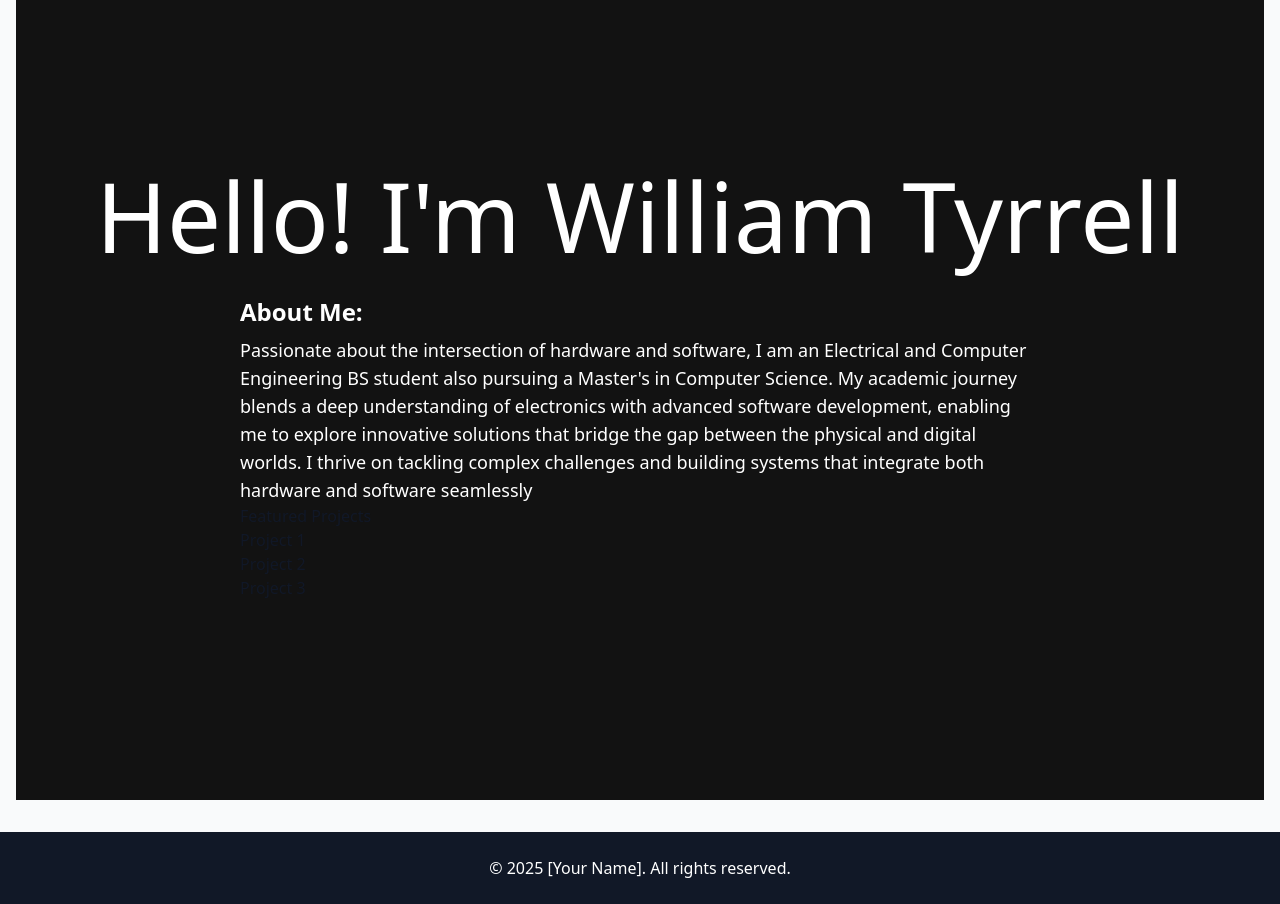
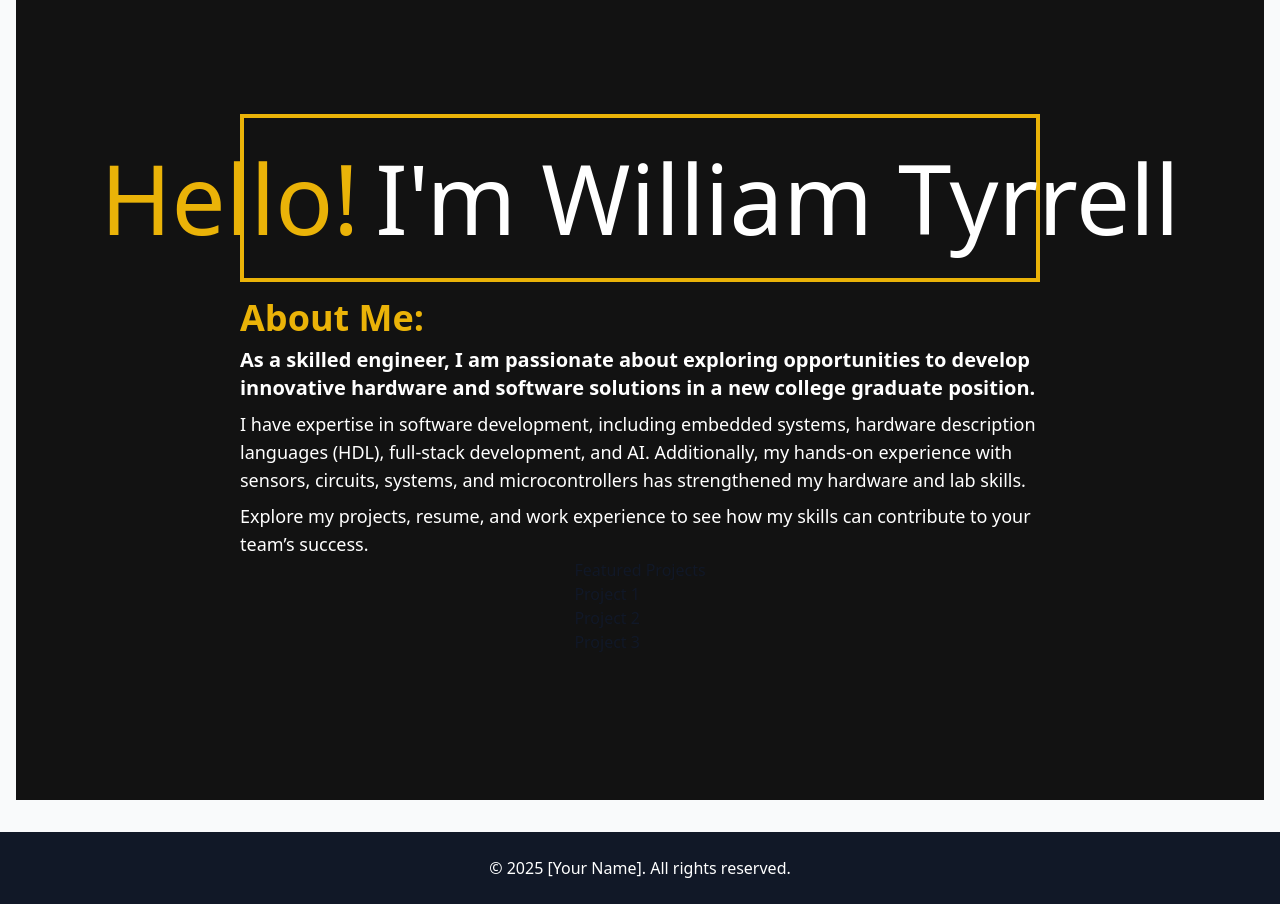
Before and after one commit to wftyrrell/personal-website, a Next.js app: page / in a window 1280 px wide. Built offline with nearby package versions, Linux system fonts and the light colour scheme.

Commit message:
edited home page

```diff
--- a/src/components/home.tsx
+++ b/src/components/home.tsx
@@ -6,15 +6,26 @@ import Link from 'next/link';
 
 const Home = () => {
   return (
-    <div className="home-container w-full mb-8">
-      <header className="hero w-full  flex flex-col justify-center items-center bg-[#121212]">
-        <p className="text-white text-8xl mb-8 whitespace-nowrap"> Hello! I'm William Tyrrell</p>
+    <div className="home-container w-full mb-8 flex flex-col items-center">
+      <header className="hero flex flex-col justify-center items-center bg-[#121212] border-4 border-yellow-500 p-8 w-full w-[55vw] mb-4">
+      <div className="flex items-center justify-center">
+        <p className="text-yellow-500 text-8xl whitespace-nowrap">Hello!</p>
+        <p className="text-white text-8xl ml-4 whitespace-nowrap">I'm William Tyrrell</p>
+      </div>
       </header>
 
       <section className="intro w-full">
-        <h2 className="text-2xl font-bold text-white mb-2">About Me:</h2>
+        <h2 className="text-4xl font-bold text-yellow-500 mb-2">About Me:</h2>
+        <p className="text-white font-bold text-xl mb-2">
+          As a skilled engineer, I am passionate about exploring opportunities to develop innovative hardware and software solutions in a new college graduate position.
+        </p>
+        <p className="text-white text-lg mb-2">
+          I have expertise in software development, including embedded systems, hardware description languages (HDL), full-stack development, and AI. Additionally,
+          my hands-on experience with sensors, circuits, systems, and microcontrollers has strengthened my hardware and lab skills.
+        </p>
         <p className="text-white text-lg">
-        Passionate about the intersection of hardware and software, I am an Electrical and Computer Engineering BS student also pursuing a Master's in Computer Science. My academic journey blends a deep understanding of electronics with advanced software development, enabling me to explore innovative solutions that bridge the gap between the physical and digital worlds. I thrive on tackling complex challenges and building systems that integrate both hardware and software seamlessly        </p>
+          Explore my projects, resume, and work experience to see how my skills can contribute to your team’s success.
+        </p>
       </section>
 
       <section className="projects">
```
